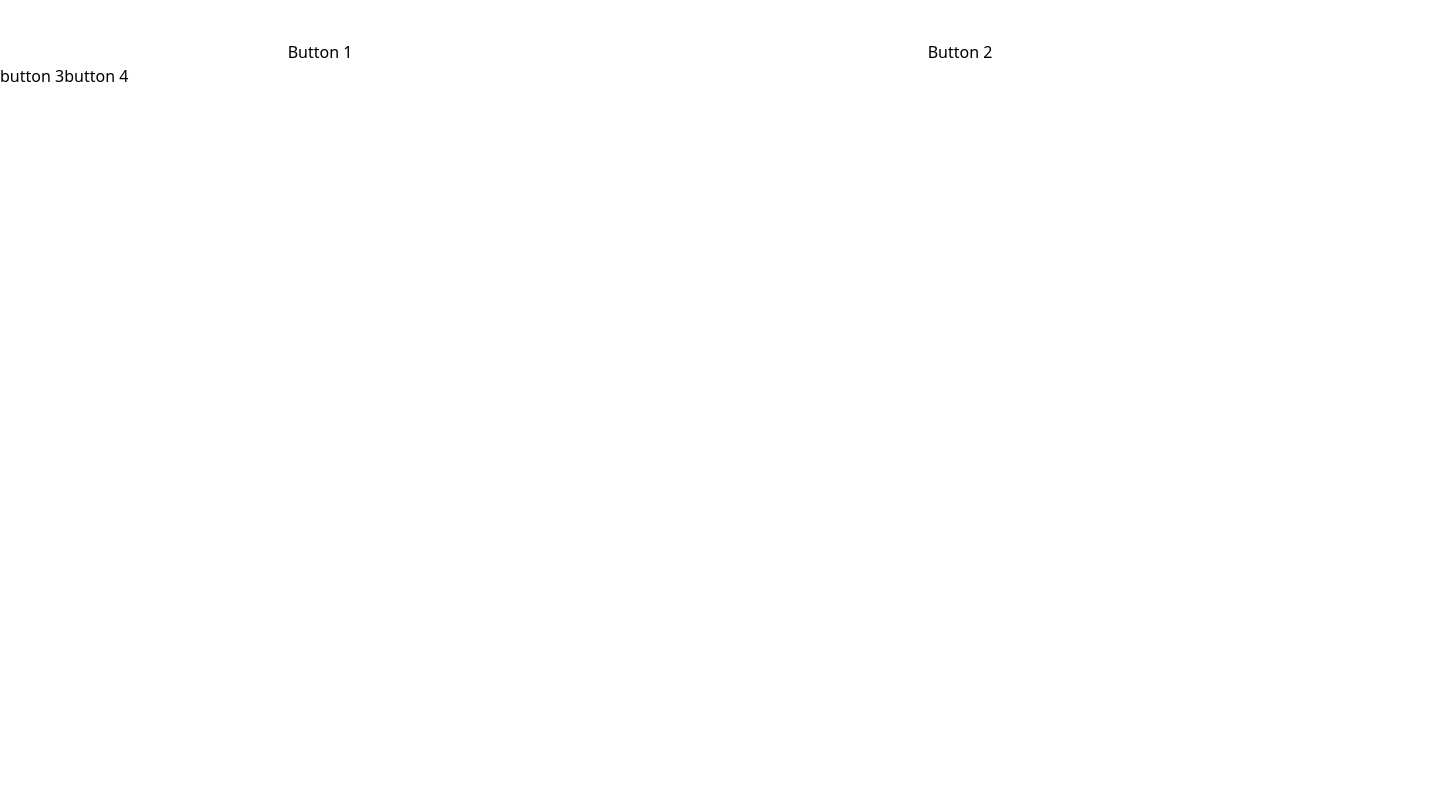
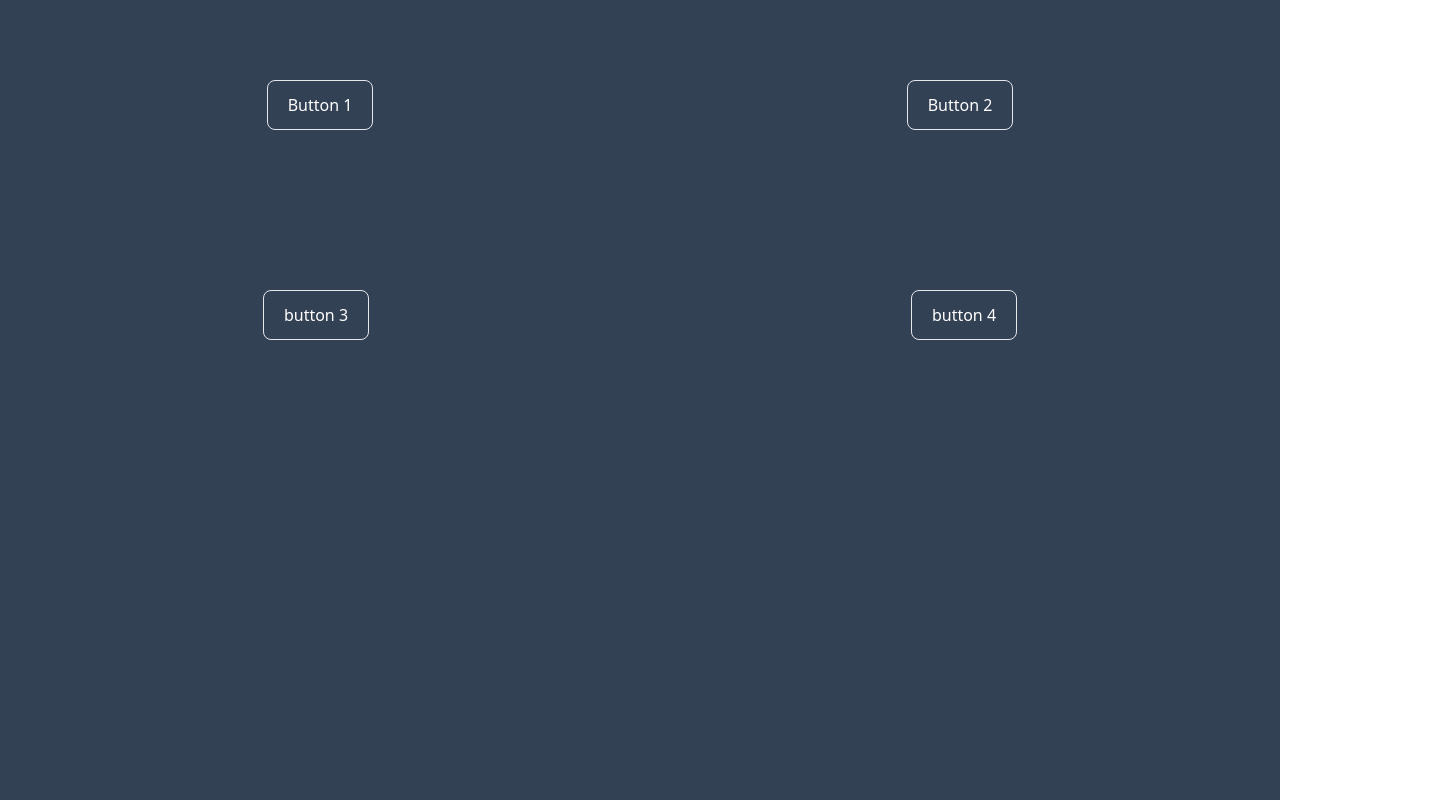
Before and after one commit to EAconcepts/ai-assistance-hng-five, a React (Vite) app: page / in a window 1280 px wide. Shown: the top 800 px of the page, 1440 px wide, since content can reach past the window. Built offline with nearby package versions, Linux system fonts and the light colour scheme.

Commit message:
made changes to the componenets

```diff
--- a/src/App.js
+++ /dev/null
@@ -1,9 +0,0 @@
-import React from 'react'
-
-const App = () => {
-  return (
-    <div className='bg-red-600'>dkabjdabdabdkadbajhd</div>
-  )
-}
-
-export default App
--- a/src/App.jsx
+++ b/src/App.jsx
@@ -1,19 +1,12 @@
+import React from 'react'
+import Home from './home'
 
-
-function Assistance() {
-
+const App = () => {
   return (
-    <div className="w-full flex flex-col">
-     <div className="flex justify-around mt-10 ">
-      <button>Button 1</button>
-      <button>Button 2</button>
-     </div>
-     <div>
-      <button> button 3</button>
-      <button> button 4</button>
-     </div>
+    <div className='relative text-white bg-slate-700 h-screen'>
+        <Home/>
     </div>
-  );
+  )
 }
 
-export default Assistance
+export default App
--- a/src/components/Assistance.jsx
+++ b/src/components/Assistance.jsx
@@ -4,7 +4,7 @@ import robot1 from '../assets/robot1.png'
 const Assistance = () => {
     const {content, position, clearAssistant } = useAssistant()
   return (
-    <div className='bg-green-400 w-[10rem] h-[10rem] absolute transform -translate-x-[100] -translate-y-[100]' style={{
+    <div className='bg-green-400 h-[10rem] absolute transform -translate-x-[100] -translate-y-[100]' style={{
         top: position.y,
         left: position.x,
         position: 'absolute',
--- /dev/null
+++ b/src/home.jsx
@@ -0,0 +1,24 @@
+
+function Home() {
+ const buttons = [
+   { name: "Button 1", content: "This button goes to the Dashboard" },
+   { name: "Button 2", content: "This button goes to the Settings Page" },
+   { name: "Button 3", content: "This button goes to the Profile Page" },
+   { name: "Button 4", content: "This button goes to the Home Page" },
+ ];
+
+  return (
+    <div className="w-full relative flex flex-col">
+      <div className="flex justify-around mt-20 ">
+        <button className="rounded-lg py-3 px-5 border">Button 1</button>
+        <button className="rounded-lg py-3 px-5 border">Button 2</button>
+      </div>
+      <div className="flex justify-around mt-40 gap-4">
+        <button className="rounded-lg py-3 px-5 border"> button 3</button>
+        <button className="rounded-lg py-3 px-5 border"> button 4</button>
+      </div>
+    </div>
+  );
+}
+
+export default Home
--- a/src/main.jsx
+++ b/src/main.jsx
@@ -1,6 +1,6 @@
 import React from "react";
 import ReactDOM from "react-dom/client";
-import App from "./App.jsx";
+import App from './App'
 import "./index.css";
 import { AssistantProvider } from "./components/AssistantContext.jsx";
 import Assistance from './components/Assistance'
```
